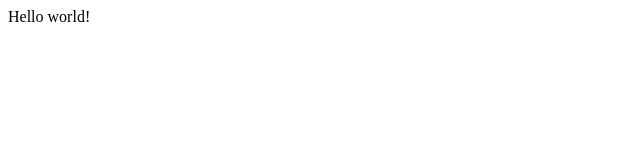
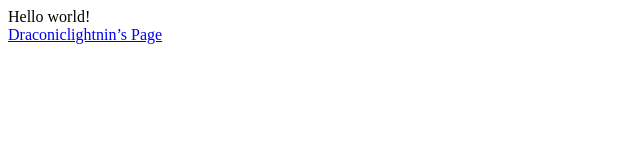
Before and after one commit to BenjaminSun6916/CSCI-1000-Group-Project, a plain HTML site: page index.html in a window 1280 px wide. Shown: the whole page, without its empty margins (0-640 px from the left). Drawn offline with Linux system fonts and the light colour scheme.

Commit message:
Update index.html

```diff
--- a/index.html
+++ b/index.html
@@ -8,5 +8,6 @@
 
 	<body>
 		<div>Hello world!</div>
+		<a href="ben.html">Draconiclightnin’s Page</a><br>
 	</body>
 </html>
```
